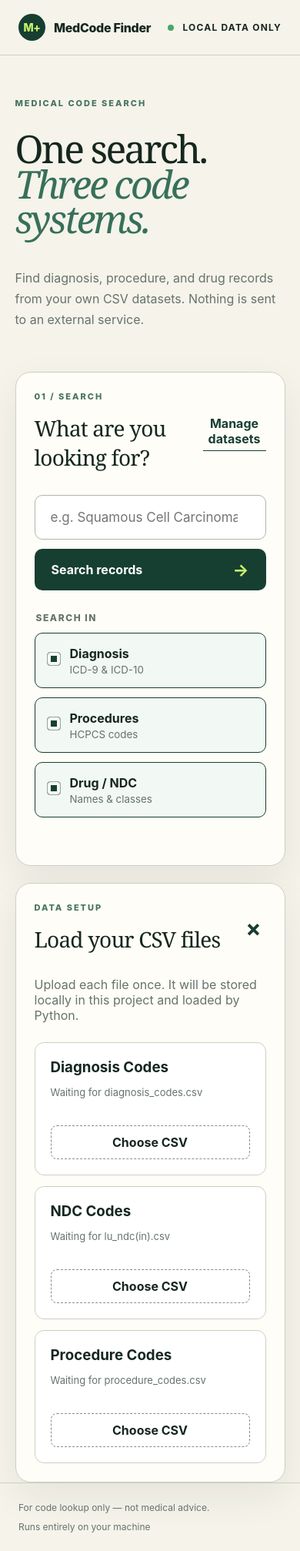
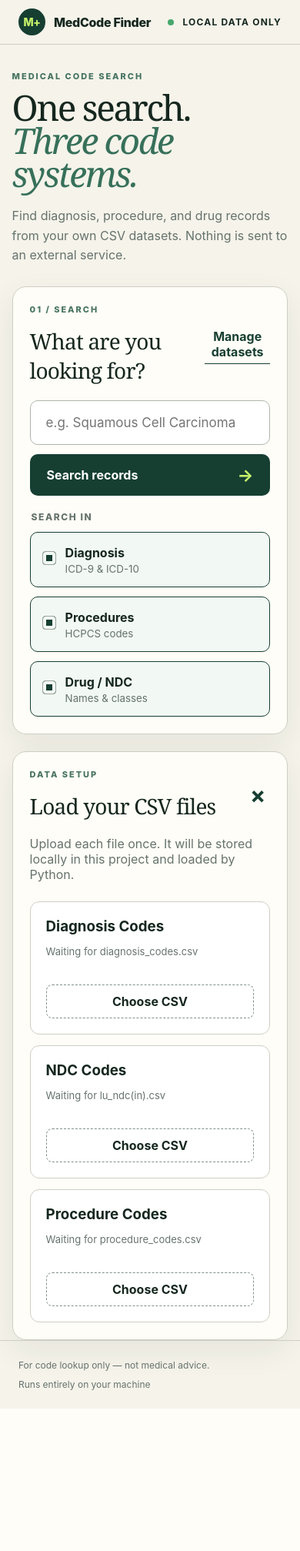
Before and after one commit to Subhayanpatra/code_extract, a Flask app: page / in a window 390 px wide. Shown: the whole page at 77% size. After the commit the page ends 1830 px from the top, so only its background shows below. Run offline with Flask 3, Linux system fonts and the light colour scheme.

Commit message:
Tighten responsive layout spacing and empty message handling

```diff
--- a/static/css/style.css
+++ b/static/css/style.css
@@ -13,20 +13,20 @@
 * { box-sizing: border-box; }
 body { margin: 0; color: var(--ink); background: var(--cream); font-family: Inter, ui-sans-serif, system-ui, sans-serif; }
 button, input { font: inherit; }
-.topbar { height: 72px; display: flex; align-items: center; justify-content: space-between; padding: 0 max(5vw, 24px); border-bottom: 1px solid var(--line); }
+.topbar { height: 64px; display: flex; align-items: center; justify-content: space-between; padding: 0 max(4vw, 24px); border-bottom: 1px solid var(--line); }
 .brand { color: var(--ink); display: flex; align-items: center; gap: 11px; font-weight: 800; text-decoration: none; letter-spacing: -.02em; }
 .brand-mark { display: grid; place-items: center; width: 35px; height: 35px; background: var(--forest); color: var(--lime); border-radius: 50%; font-size: 14px; }
 .local-badge { font-size: 12px; text-transform: uppercase; letter-spacing: .1em; font-weight: 700; }
 .local-badge i { display: inline-block; width: 8px; height: 8px; border-radius: 50%; background: #48a86d; margin-right: 7px; }
-main { width: min(1120px, 90vw); margin: 0 auto; }
-.hero { padding: 78px 0 48px; display: grid; grid-template-columns: 1fr .7fr; align-items: end; gap: 40px; }
+main { width: min(1240px, 92vw); margin: 0 auto; }
+.hero { padding: 36px 0 28px; display: grid; grid-template-columns: 1.15fr .85fr; align-items: end; gap: 48px; }
 .eyebrow, .step { font-size: 11px; letter-spacing: .18em; font-weight: 800; color: #477361; margin: 0 0 15px; }
-.hero .eyebrow { grid-column: 1 / -1; margin-bottom: -20px; }
-h1 { font-family: Georgia, serif; font-size: clamp(50px, 7vw, 88px); line-height: .91; margin: 0; letter-spacing: -.055em; font-weight: 500; }
+.hero .eyebrow { grid-column: 1 / -1; margin-bottom: -12px; }
+h1 { font-family: Georgia, serif; font-size: clamp(46px, 5.4vw, 70px); line-height: .93; margin: 0; letter-spacing: -.05em; font-weight: 500; }
 h1 em { color: #37705a; font-weight: 400; }
-.intro { max-width: 470px; color: var(--muted); line-height: 1.7; margin: 0 0 6px; }
-.search-panel, .setup-panel { background: var(--paper); border: 1px solid var(--line); border-radius: 20px; padding: clamp(24px, 4vw, 46px); box-shadow: 0 18px 50px rgba(27, 48, 40, .07); }
-.panel-heading, .results-heading { display: flex; justify-content: space-between; gap: 20px; align-items: flex-start; margin-bottom: 30px; }
+.intro { max-width: 440px; color: var(--muted); line-height: 1.6; margin: 0 0 3px; }
+.search-panel, .setup-panel { background: var(--paper); border: 1px solid var(--line); border-radius: 18px; padding: clamp(22px, 2.5vw, 32px); box-shadow: 0 14px 40px rgba(27, 48, 40, .07); }
+.panel-heading, .results-heading { display: flex; justify-content: space-between; gap: 20px; align-items: flex-start; margin-bottom: 20px; }
 h2 { font-family: Georgia, serif; font-size: clamp(28px, 3vw, 38px); font-weight: 500; letter-spacing: -.03em; margin: 0; }
 .text-button, .icon-button { color: var(--forest); background: transparent; border: 0; cursor: pointer; font-weight: 750; }
 .text-button { border-bottom: 1px solid; padding: 5px 0; }
@@ -38,7 +38,7 @@ input[type="search"]:focus { border-color: var(--forest); box-shadow: 0 0 0 3px
 .primary-button:hover { background: #245844; }
 .primary-button:disabled { opacity: .6; cursor: wait; }
 .primary-button b { color: var(--lime); font-size: 22px; }
-fieldset { border: 0; padding: 0; margin: 28px 0 0; }
+fieldset { border: 0; padding: 0; margin: 20px 0 0; }
 legend { font-size: 12px; text-transform: uppercase; font-weight: 800; letter-spacing: .13em; color: var(--muted); margin-bottom: 12px; }
 .choices { display: grid; grid-template-columns: repeat(3, 1fr); gap: 12px; }
 .choices label { position: relative; cursor: pointer; }
@@ -48,7 +48,8 @@ legend { font-size: 12px; text-transform: uppercase; font-weight: 800; letter-sp
 .choices input:checked + span { border-color: var(--forest); background: #f2f8f3; }
 .choices input:checked + span::before { background: var(--forest); box-shadow: inset 0 0 0 4px #f2f8f3; }
 .choices small { color: var(--muted); margin-top: 3px; }
-.message { min-height: 20px; color: var(--danger); margin: 18px 0 0; }
+.message { min-height: 0; color: var(--danger); margin: 12px 0 0; }
+.message:empty { display: none; }
 .normalization-panel { margin-top: 26px; padding: 24px; border: 1px solid #9fb9aa; border-radius: 12px; background: #f2f8f3; }
 .normalization-panel h3 { margin: 0 0 6px; font-family: Georgia, serif; font-size: 25px; }
 .normalization-options { display: grid; grid-template-columns: repeat(2, minmax(0, 1fr)); gap: 10px; margin: 18px 0; }
@@ -86,7 +87,8 @@ td { color: #3f4c46; }
 footer { border-top: 1px solid var(--line); padding: 24px max(5vw, 24px); display: flex; justify-content: space-between; color: var(--muted); font-size: 12px; }
 
 @media (max-width: 760px) {
-  .hero { grid-template-columns: 1fr; padding-top: 55px; }
+  .topbar { height: 58px; }
+  .hero { grid-template-columns: 1fr; padding: 34px 0 24px; gap: 22px; }
   .hero .eyebrow { margin-bottom: -10px; }
   .search-row, .choices, .dataset-cards, .summary-grid, .normalization-options { grid-template-columns: 1fr; }
   .primary-button { min-height: 54px; justify-content: space-between; }
```
